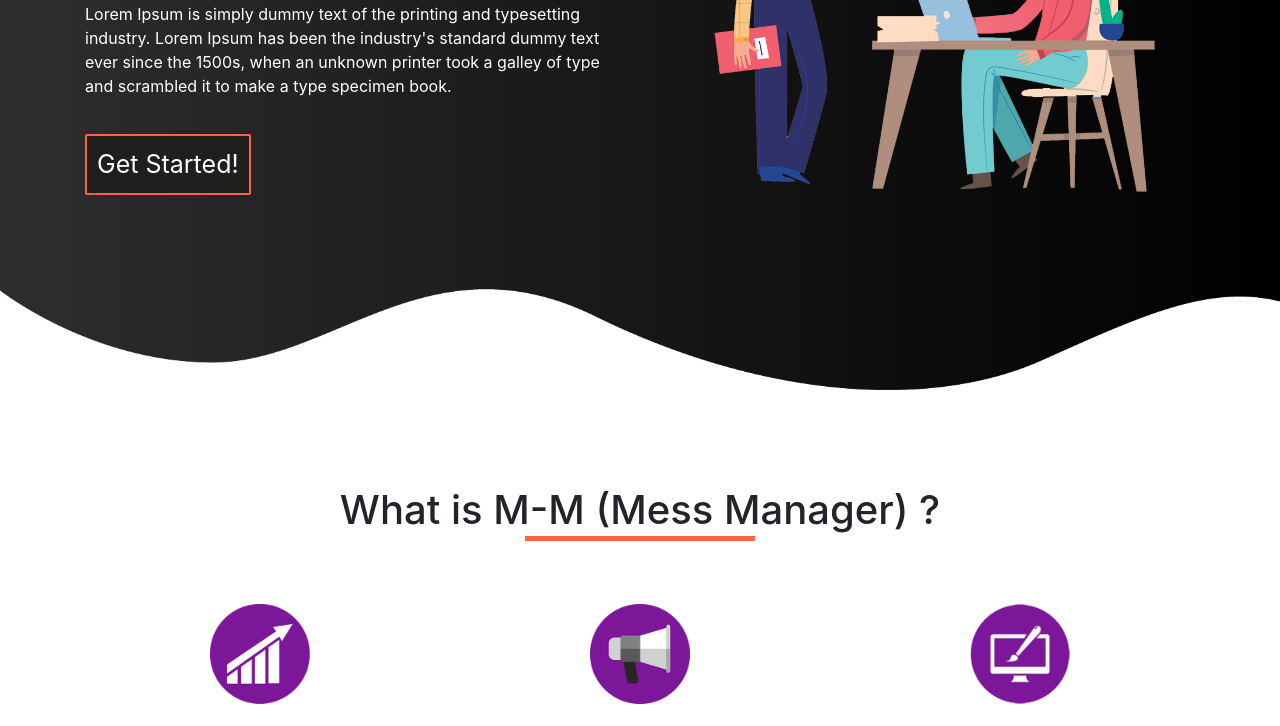
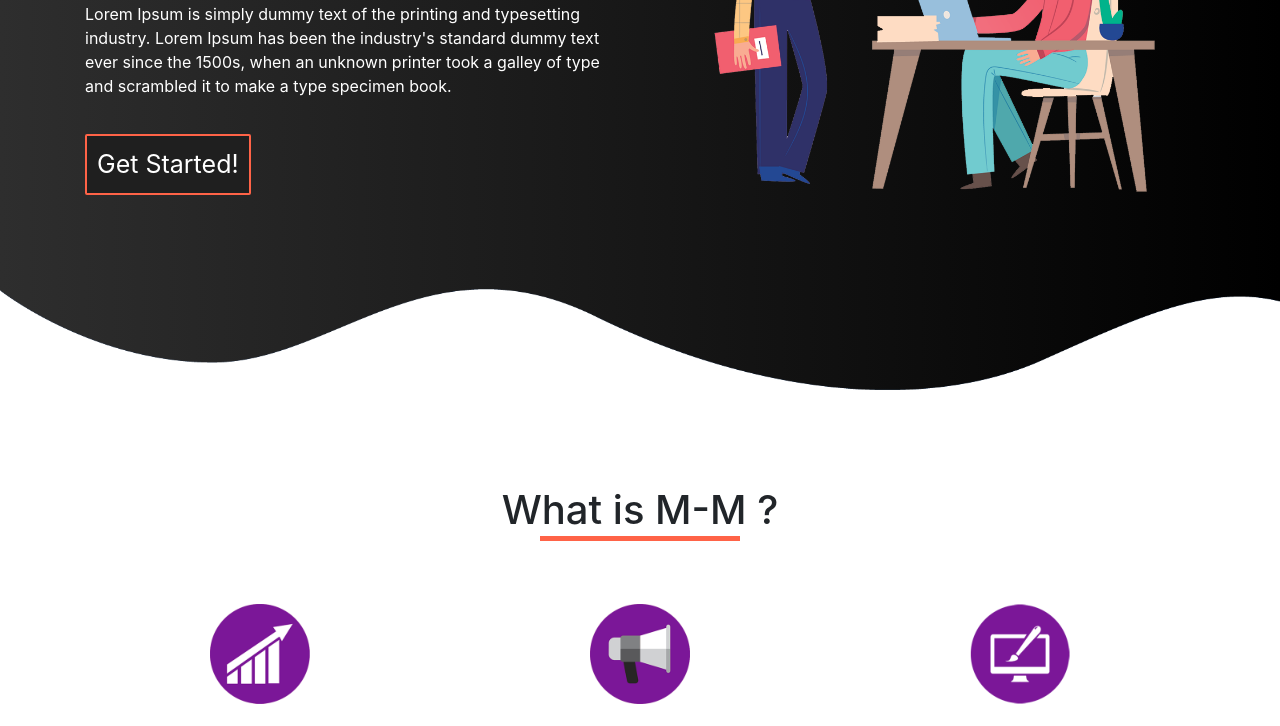
Before and after one commit to AsifulHaque/MessManager, a plain HTML site: page index.html in a window 1280 px wide. Shown: the part 358-1084 px from the top of the page. Drawn offline with nearby package versions, Linux system fonts and the light colour scheme.

Commit message:
minor_style_fix

```diff
--- a/index.html
+++ b/index.html
@@ -52,7 +52,7 @@
 
     <section id="services">
       <div class="container text-center">
-        <h1 class="title">What is M-M (Mess Manager) ?</h1>
+        <h1 class="title">What is M-M ?</h1>
         <div class="row text-center">
           <div class="col-md-4 services">
             <img src="assets/service1.png" class="service-img">
--- a/style.css
+++ b/style.css
@@ -109,7 +109,7 @@ html{
     content: '';
     background: tomato;
     height: 5px;
-    width: 230px;
+    width: 200px;
     margin-left: auto;
     margin-right: auto;
     display: block;
```
